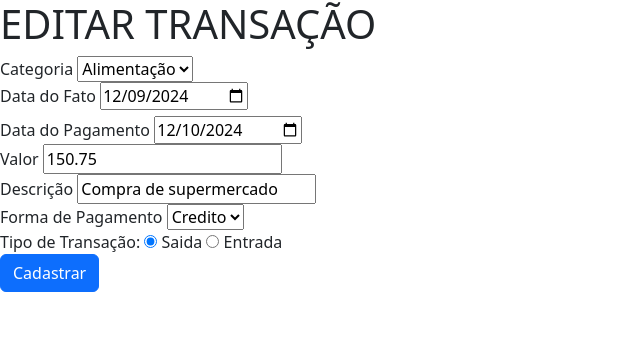
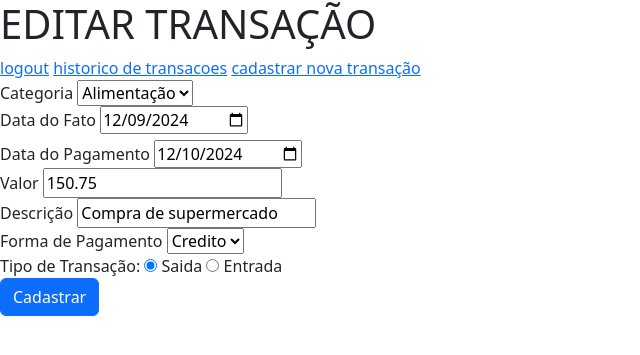
Before and after one commit to dihparaguai/my.project.smart-fi, a Flask app: page /transaction-update/1 in a window 1280 px wide. Shown: the top 355 px of the page, without its empty margins (0-640 px from the left). Run offline with Flask 3, Linux system fonts and the light colour scheme; the visitor is signed in with stand-in values (Sample User, id 1).

Commit message:
Adicionado botões de navegação nas paginas 'transaction_history', 'transaction_register.html' e 'transaction_update.html'.

```diff
--- a/templates/transaction_history.html
+++ b/templates/transaction_history.html
@@ -2,6 +2,7 @@
 {% block content %}
 
     <h1>{{ page_title }}</h1>
+    <a href="{{ url_for('_user_logout') }}">logout</a>
     <table class="table">
         <thead>
             <tr>
@@ -16,7 +17,7 @@
         </thead>
 
         <tbody>
-            {% for id, transaction in transaction_dict.items() %}
+            {% for transaction in transaction_list %}
             <tr>
                 <td>{{ transaction.fact_date }}</td>
                 <td>{{ transaction.payment_date }}</td>
@@ -31,5 +32,6 @@
             {% endfor %}
         </tbody>
     </table>
+    <div><a href="{{ url_for('transaction_register') }}">Cadastrar nova transação</a></div>
 
 {% endblock %}
--- a/templates/transaction_register.html
+++ b/templates/transaction_register.html
@@ -3,6 +3,10 @@
 
 <form action="/_transaction-register" method="POST">
     <h1>{{ page_title }}</h1>
+    <main>
+        <a href="{{ url_for('_user_logout') }}">logout</a>
+        <a href="{{ url_for('transaction_history') }}">historico de transacoes</a>
+    </main>
     <div>
         <div>
             <label for="category">Categoria</label>
--- a/templates/transaction_update.html
+++ b/templates/transaction_update.html
@@ -4,6 +4,11 @@
 <form action="/_transaction-update" method="POST">
     <input type="hidden" name="id" value="{{ transaction.id }}">
     <h1>{{ page_title }}</h1>
+    <main>
+        <a href="{{ url_for('_user_logout') }}">logout</a>
+        <a href="{{ url_for('transaction_history') }}">historico de transacoes</a>
+        <a href="{{ url_for('transaction_register') }}">cadastrar nova transação</a>
+    </main>
     <div>
         <div>
             <label for="category">Categoria</label>
```
